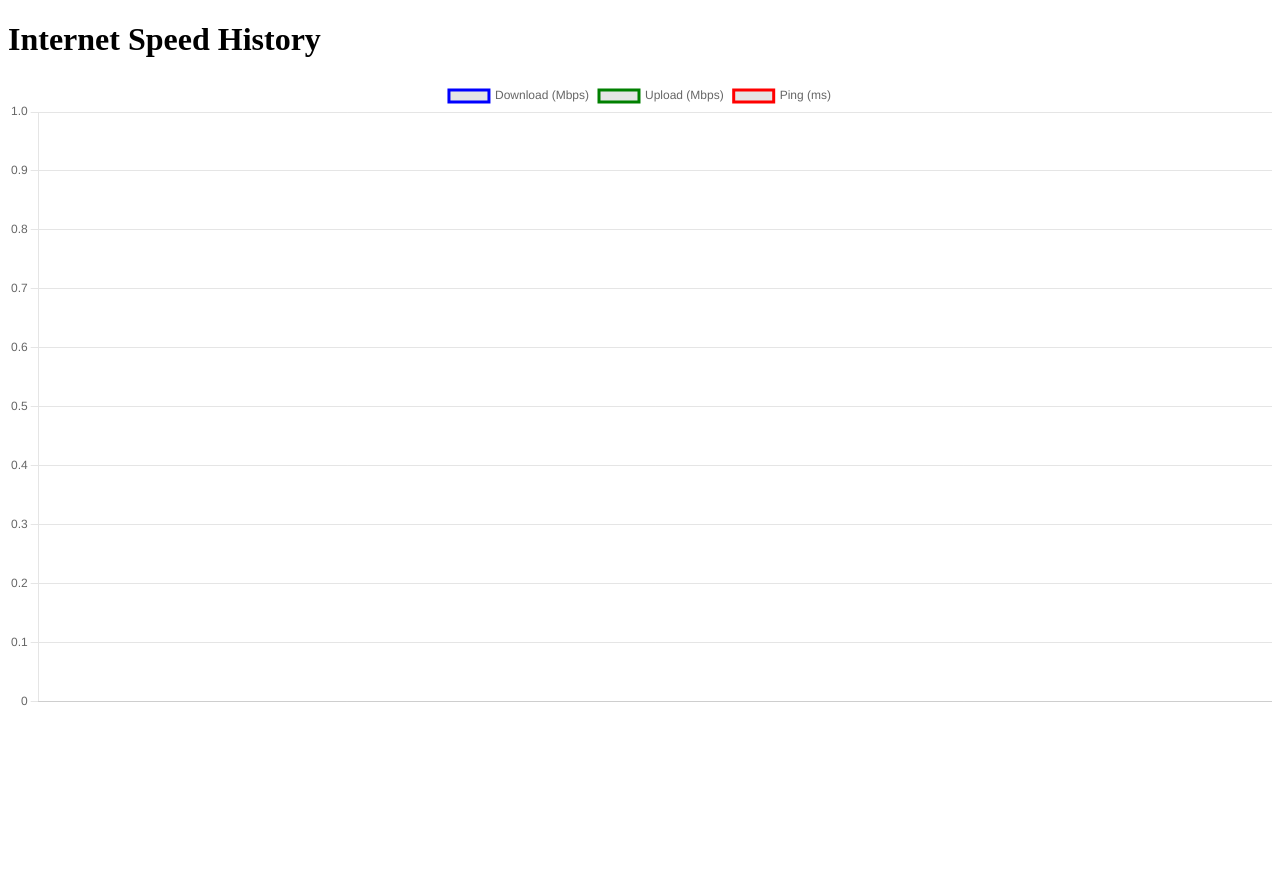
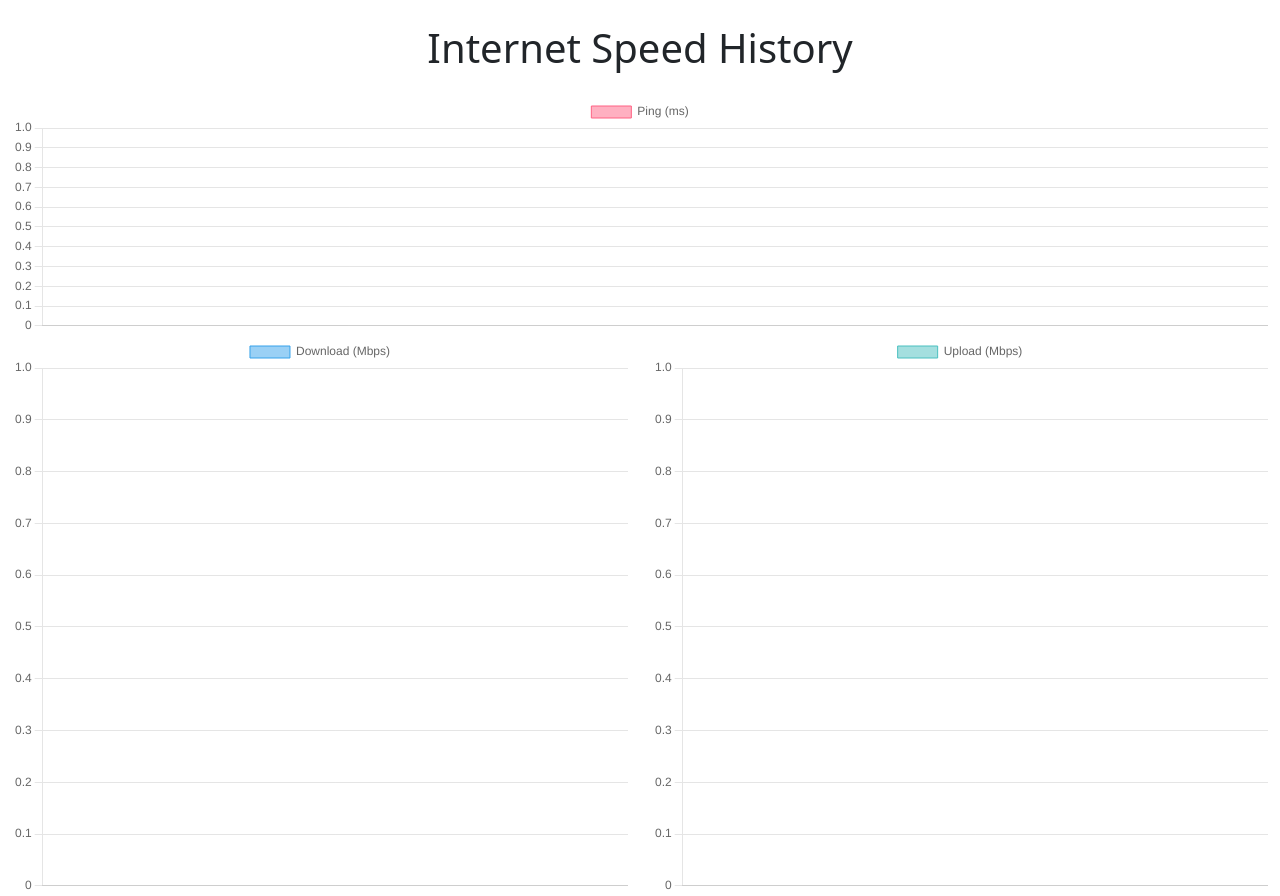
Before and after one commit to rodneygauna/internet-speed-tracker, a Flask app: page / in a window 1280 px wide. Before the commit the page ends 706 px from the top, so only its background shows below. Run offline with Flask 3, Linux system fonts and the light colour scheme; data that the repository does not hold is empty; parts of the project's set-up code (start-up, migrations or seed data) failed here and were passed over.

Commit message:
Enhance index.html layout and chart integration for improved speed test visualization

```diff
--- a/app/templates/index.html
+++ b/app/templates/index.html
@@ -2,11 +2,52 @@
 <html>
   <head>
     <title>Speed Test Tracker</title>
+    <link
+      href="https://cdn.jsdelivr.net/npm/bootstrap@5.3.0-alpha3/dist/css/bootstrap.min.css"
+      rel="stylesheet"
+    />
     <script src="https://cdn.jsdelivr.net/npm/chart.js"></script>
+    <style>
+      .row-1 {
+        height: 30vh; /* 30% of the viewport height */
+      }
+      .row-2 {
+        height: 70vh; /* 70% of the viewport height */
+      }
+      .chart-container {
+        height: 100%;
+        width: 100%;
+      }
+    </style>
   </head>
   <body>
-    <h1>Internet Speed History</h1>
-    <canvas id="speedChart" width="800" height="400"></canvas>
+    <div class="container-fluid">
+      <h1 class="text-center my-4">Internet Speed History</h1>
+
+      <!-- Row 1: Ping Bar Graph -->
+      <div class="row row-1">
+        <div class="col">
+          <div class="chart-container">
+            <canvas id="pingChart"></canvas>
+          </div>
+        </div>
+      </div>
+
+      <!-- Row 2: Download and Upload Bar Graphs -->
+      <div class="row row-2">
+        <div class="col">
+          <div class="chart-container">
+            <canvas id="downloadChart"></canvas>
+          </div>
+        </div>
+        <div class="col">
+          <div class="chart-container">
+            <canvas id="uploadChart"></canvas>
+          </div>
+        </div>
+      </div>
+    </div>
+
     <script>
       // Convert UTC timestamps to the browser's local timezone
       const rawTimestamps = {{ results | map(attribute='timestamp') | list | tojson }};
@@ -15,33 +56,129 @@
         return date.toLocaleString(); // Convert to local timezone and format
       });
 
-      const data = {
-        labels: localTimestamps, // Use the converted timestamps
+      // Data for the charts
+      const pingData = {
+        labels: localTimestamps,
+        datasets: [
+          {
+            label: 'Ping (ms)',
+            data: {{ results | map(attribute='ping') | list | tojson }},
+            backgroundColor: 'rgba(255, 99, 132, 0.5)',
+            borderColor: 'rgba(255, 99, 132, 1)',
+            borderWidth: 1,
+          },
+        ],
+      };
+
+      const downloadData = {
+        labels: localTimestamps,
         datasets: [
           {
             label: 'Download (Mbps)',
             data: {{ results | map(attribute='download') | list | tojson }},
-            borderColor: 'blue',
-            fill: false
+            backgroundColor: 'rgba(54, 162, 235, 0.5)',
+            borderColor: 'rgba(54, 162, 235, 1)',
+            borderWidth: 1,
           },
+        ],
+      };
+
+      const uploadData = {
+        labels: localTimestamps,
+        datasets: [
           {
             label: 'Upload (Mbps)',
             data: {{ results | map(attribute='upload') | list | tojson }},
-            borderColor: 'green',
-            fill: false
+            backgroundColor: 'rgba(75, 192, 192, 0.5)',
+            borderColor: 'rgba(75, 192, 192, 1)',
+            borderWidth: 1,
           },
-          {
-            label: 'Ping (ms)',
-            data: {{ results | map(attribute='ping') | list | tojson }},
-            borderColor: 'red',
-            fill: false
-          }
-        ]
+        ],
       };
 
-      new Chart(document.getElementById('speedChart'), {
-        type: 'line',
-        data: data
+      // Create the charts
+      new Chart(document.getElementById('pingChart'), {
+        type: 'bar',
+        data: pingData,
+        options: {
+          responsive: true,
+          maintainAspectRatio: false,
+          scales: {
+            x: {
+              stacked: false,
+              ticks: {
+                autoSkip: true,
+                maxTicksLimit: 10,
+              },
+            },
+            y: {
+              beginAtZero: true,
+            },
+          },
+          plugins: {
+            legend: {
+              display: true,
+            },
+          },
+          barPercentage: 1.0, // Full width for bars
+          categoryPercentage: 1.0, // No space between categories
+        },
+      });
+
+      new Chart(document.getElementById('downloadChart'), {
+        type: 'bar',
+        data: downloadData,
+        options: {
+          responsive: true,
+          maintainAspectRatio: false,
+          scales: {
+            x: {
+              stacked: false,
+              ticks: {
+                autoSkip: true,
+                maxTicksLimit: 10,
+              },
+            },
+            y: {
+              beginAtZero: true,
+            },
+          },
+          plugins: {
+            legend: {
+              display: true,
+            },
+          },
+          barPercentage: 1.0,
+          categoryPercentage: 1.0,
+        },
+      });
+
+      new Chart(document.getElementById('uploadChart'), {
+        type: 'bar',
+        data: uploadData,
+        options: {
+          responsive: true,
+          maintainAspectRatio: false,
+          scales: {
+            x: {
+              stacked: false,
+              ticks: {
+                autoSkip: true,
+                maxTicksLimit: 10,
+              },
+            },
+            y: {
+              beginAtZero: true,
+            },
+          },
+          plugins: {
+            legend: {
+              display: true,
+            },
+          },
+          barPercentage: 1.0,
+          categoryPercentage: 1.0,
+        },
       });
     </script>
   </body>
```
